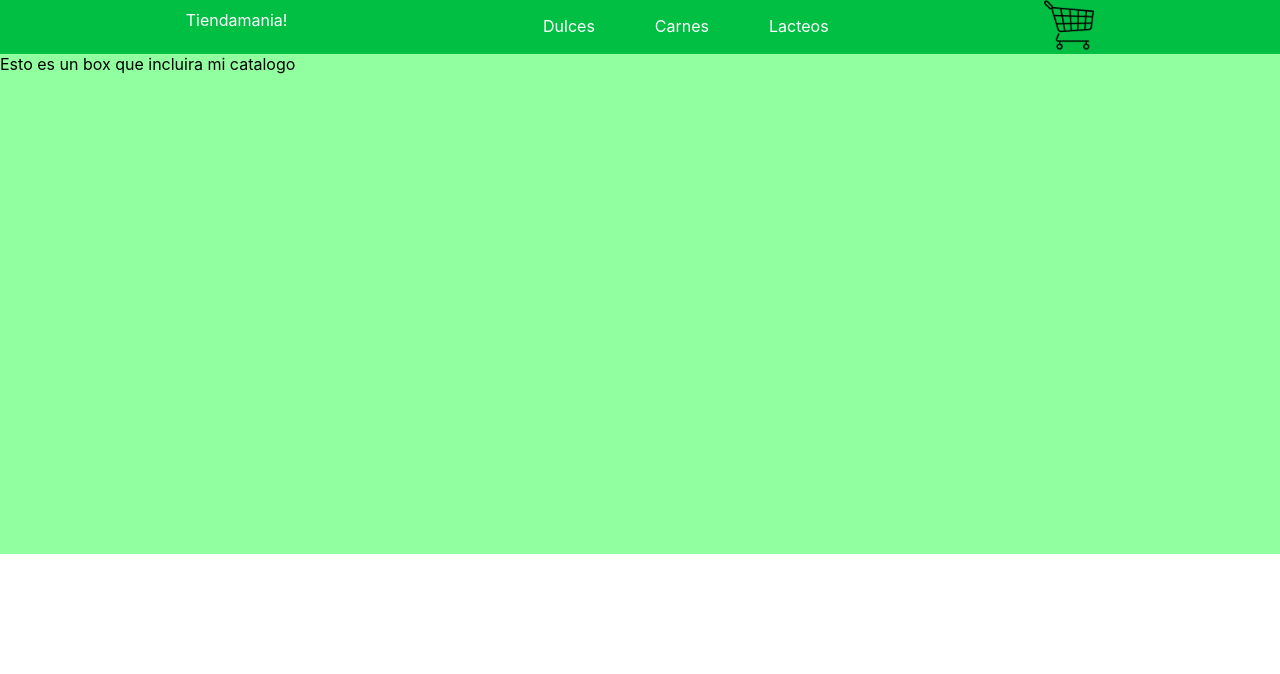
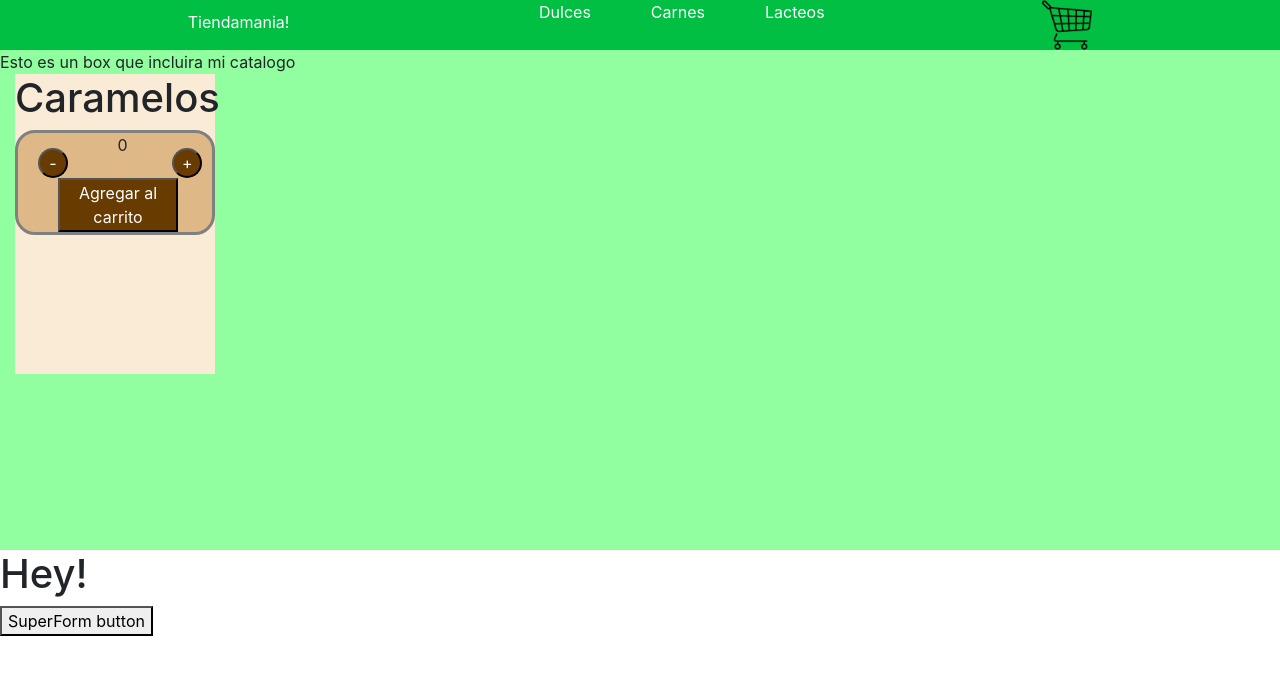
Before and after one commit to LucasTisser/Coderhouse-ProyectoFinal-ReactJs, a React (Create React App) app in the folder shop-tissera/: page / in a window 1280 px wide. Shown: the top 674 px of the page. Built offline with nearby package versions, Linux system fonts and the light colour scheme; the HTML template or start-up script is replaced by a standard one.

Commit message:
Se agrego Contador de Productos

```diff
--- a/shop-tissera/package.json
+++ b/shop-tissera/package.json
@@ -6,6 +6,7 @@
     "@testing-library/jest-dom": "^5.16.4",
     "@testing-library/react": "^12.1.4",
     "@testing-library/user-event": "^13.5.0",
+    "bootstrap": "^5.1.3",
     "react": "^18.0.0",
     "react-dom": "^18.0.0",
     "react-scripts": "5.0.0",
--- a/shop-tissera/src/App.jsx
+++ b/shop-tissera/src/App.jsx
@@ -1,33 +1,36 @@
 import NavBar from './components/NavBar/NavBar';
+import ItemListContainer from './components/ItemListContainer/ItemListContainer';
+// import Button from './components/Button/Index';
+import React from 'react';
 
-// import Button from './components/Button/Index';
+function SuperButton( {buttonText}) {
+  function doSomething(){
+    console.log('Hello Coders');
+  }
+  return <button type='button' onClick={doSomething}> {buttonText} </button>
+}
+function SuperForm(props) {
+  console.log(props)
+  return(
+    <>
+      <h1>{props.title}</h1>
+      {props.boton({buttonText: 'SuperForm button'})}
+    </>
+  )
+}
 
-// import Box from './components/Box'
-import ItemListContainer from './components/ItemListContainer/ItemListContainer';
 
-function App() {
+
+export default function App() {
 
   return (
     <div className="App">
       <NavBar />
       <ItemListContainer greeting='Esto es un box que incluira mi catalogo' />
 
-      {/* <Button  texto='Boton1' color='red' />
-      <Button  texto='Boton2' color='blue' />
-      <Button  texto='Boton3' color='yellow' />
-      <Button  texto='Boton4' color='brown'>
-        <p>
-          Esto es el children del boton 4
-        </p>
-      </Button>
-      <Button  color='gold'>
-        <p>
-          Esto es un children
-        </p>
-      </Button>
-      <Box titulo='Caja contenedora'/> */}
+      <SuperForm title='Hey!' boton={SuperButton}/>
+
+
     </div>
   );
 }
-
-export default App;
--- a/shop-tissera/src/components/Box/Box.css
+++ /dev/null
@@ -1,4 +0,0 @@
-.box {
-    height: 500px;
-    background-color: rgb(79, 79, 207);
-}
--- a/shop-tissera/src/components/CartWidget/CartWidget.js
+++ /dev/null
@@ -1,14 +0,0 @@
-import React, { Component } from 'react';
-import carritoImg from '../NavBar/carritoCompras.png';
-import './CartWidget.css';
-
-export class CartWidget extends Component {
-    render() {
-        return (
-            <div>
-                <img src={carritoImg} className="carritoImg" ></img>
-            </div>
-        )
-    }
-}
-export default CartWidget
--- /dev/null
+++ b/shop-tissera/src/components/CartWidget/CartWidget.jsx
@@ -0,0 +1,13 @@
+import React from 'react'
+import carritoImg from '../NavBar/carritoCompras.png';
+import './CartWidget.css';
+
+const CartWidget = () => {
+  return (
+    <div>
+        <img src={carritoImg} className="carritoImg" alt='Carrito' ></img>
+    </div>
+  )
+}
+
+export default CartWidget
--- /dev/null
+++ b/shop-tissera/src/components/ItemCount/ItemCount.css
@@ -0,0 +1,44 @@
+.itemCount {
+    background-color:#deb887;
+    border-radius: 20px;
+    border-color: grey;
+    border-style: solid;
+    display: grid;
+    grid-template-areas:
+    "btnLess counter btnMore"
+    "btnAdd btnAdd btnAdd"
+}
+
+.btnLess {
+    height: 30px;
+    width: 30px;
+    margin-top: 15px;
+    margin-left: 20px;
+    background-color: #683b00;
+    grid-area: btnLess;
+    color:white;
+    border-radius: 50%;
+}
+.btnMore {
+    background-color:#683b00;
+    grid-area: btnMore ;
+    height: 30px;
+    width: 30px;
+    margin-top: 15px;
+    margin-left: 20px;
+    color:white;
+    border-radius: 50%;
+}
+.counter {
+    margin-left: 25px;
+    text-align: center;
+    width: 40px;
+    grid-area: counter;
+}
+.btnAdd {
+    grid-area: btnAdd;
+    width: 120px;
+    margin-left: 40px;
+    background-color:#683b00;
+    color:white;
+}
--- /dev/null
+++ b/shop-tissera/src/components/ItemCount/ItemCount.jsx
@@ -0,0 +1,25 @@
+import React, {useState, useEffect} from 'react';
+import './ItemCount.css';
+
+export default function Contador({stock, initial, onAdd}) {
+    const [count, setCount] = useState(0);
+
+
+    useEffect(() => {
+        console.log('Actualice count', count);
+        return () => {
+            console.log('Clean Up', count)
+        }
+    }, [count])
+    return (
+    <div className='itemCount'>
+
+        <button className='btnLess' onClick={() => setCount(count -1)}>-</button>
+        <p className='counter'>{count}</p>
+        <button className='btnMore' onClick={() => setCount(count +1)}>+</button>
+
+        <button className='btnAdd' onClick={() => {
+        }}>Agregar al carrito </button>
+    </div>
+    );
+}
--- a/shop-tissera/src/components/ItemListContainer/ItemListContainer.css
+++ b/shop-tissera/src/components/ItemListContainer/ItemListContainer.css
@@ -2,3 +2,10 @@
     height: 500px;
     background-color: rgba(0, 255, 34, 0.431);
 }
+
+.itemCard{
+    margin-left: 15px;
+    height: 300px;
+    width: 200px;
+    background-color:antiquewhite
+}
--- a/shop-tissera/src/components/ItemListContainer/ItemListContainer.js
+++ /dev/null
@@ -1,13 +0,0 @@
-import React, { Component } from 'react'
-import './ItemListContainer.css';
-
-export default class ItemListContainer extends Component {
-
-    render() {
-        return (
-            <div className='listContainer'>
-                {this.props.greeting}
-            </div>
-        )
-    }
-}
--- /dev/null
+++ b/shop-tissera/src/components/ItemListContainer/ItemListContainer.jsx
@@ -0,0 +1,20 @@
+import React from 'react'
+import './ItemListContainer.css';
+import Contador from '../ItemCount/ItemCount';
+
+const ItemListContainer = props => {
+
+  return (
+    <div className='listContainer'>
+        {props.greeting}
+
+
+        <div className='itemCard'>
+          <h1>Caramelos</h1>
+          <Contador stock={5} initial={1}/>
+        </div>
+
+    </div>
+  )
+}
+export default ItemListContainer
```
Also changed, not shown: shop-tissera/src/components/Box/index.jsx (deleted, +0 -16 lines), 1 other file (tests, documents, lock files or other folders).
